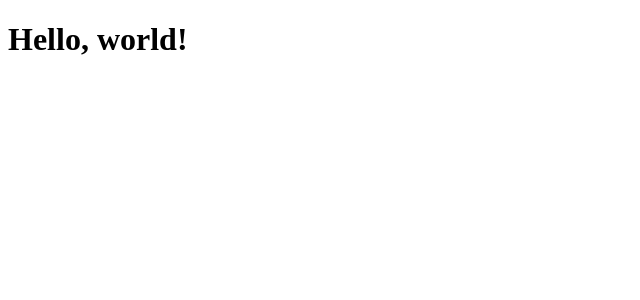
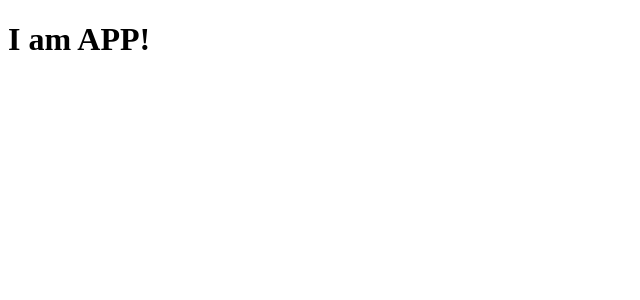
Before and after one commit to ferdelamad/react-fullstack-app, a React app: page / in a window 1280 px wide. Shown: the top 300 px of the page, without its empty margins (0-640 px from the left). Built offline with nearby package versions, Linux system fonts and the light colour scheme; the HTML template or start-up script is replaced by a standard one.

Commit message:
Created App component

```diff
--- /dev/null
+++ b/public/src/components/App.jsx
@@ -0,0 +1,11 @@
+import React, { Component } from "react";
+
+export default class App extends Component {
+  render() {
+    return (
+      <div>
+        <h1>I am APP!</h1>
+      </div>
+    );
+  }
+}
--- a/public/src/index.jsx
+++ b/public/src/index.jsx
@@ -1,4 +1,5 @@
 import React from "react";
 import ReactDOM from "react-dom";
+import App from "./components/App";
 
-ReactDOM.render(<h1>Hello, world!</h1>, document.getElementById("root"));
+ReactDOM.render(<App />, document.getElementById("root"));
```
